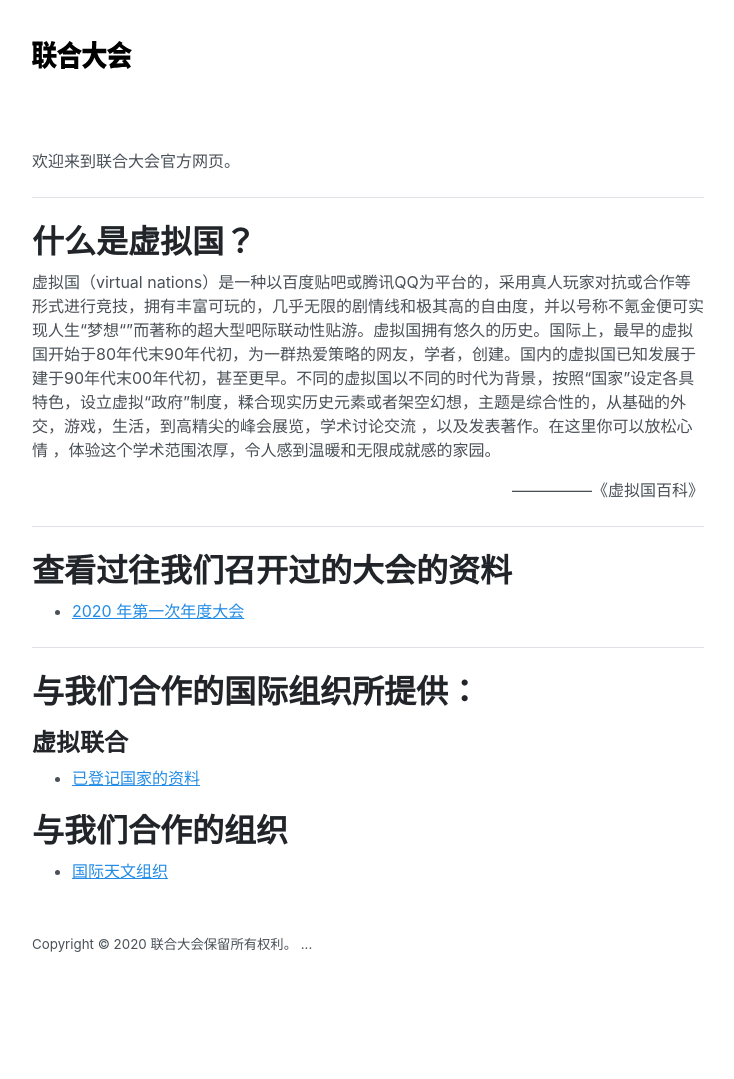
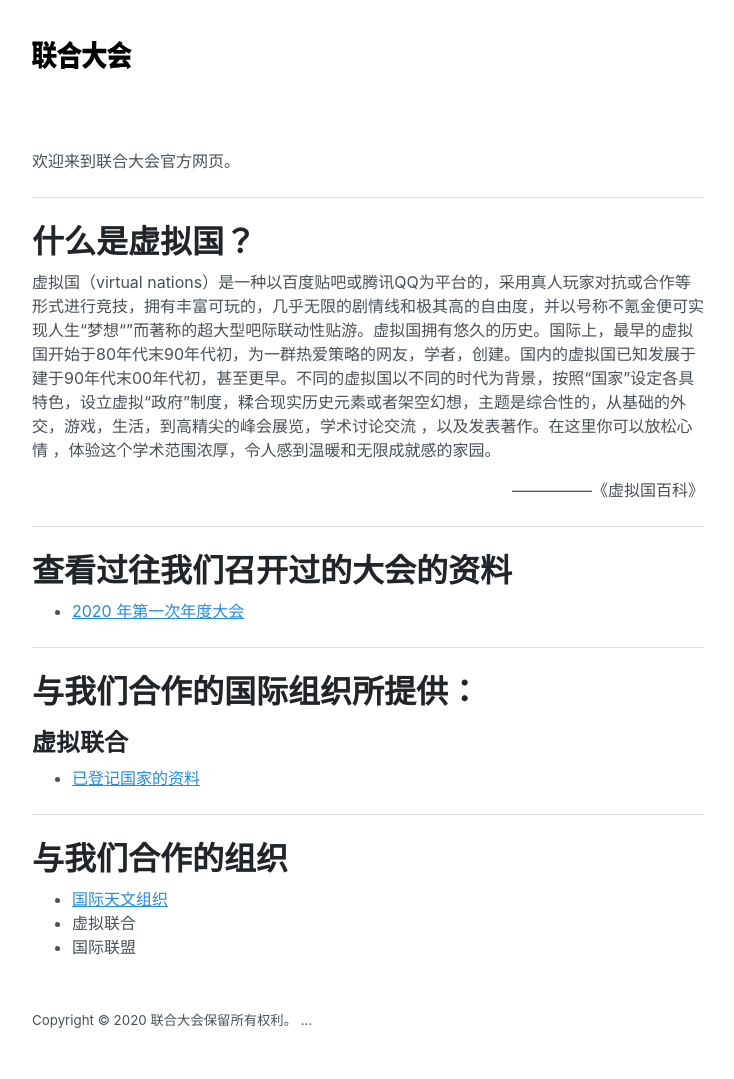
Before and after one commit to vunconf/vunconf.github.io, a Jekyll site: the page built from index.html, in a window 1280 px wide. Shown: the whole page, without its empty margins (272-1006 px from the left). Built offline with Jekyll 4.4.1, drawn with Linux system fonts in a browser that asks for light colours; before the commit the page ends 1003 px from its top, so only the background shows below that.

Commit message:
Update index.html

```diff
--- a/index.html
+++ b/index.html
@@ -20,7 +20,10 @@ title: 主页
   <ul>
     <li><a href="https://docs.qq.com/sheet/DWERMWUpLendLeFJt?tab=BB08J2">已登记国家的资料</a></li>
   </ul>
+<hr>
 <h1>与我们合作的组织</h1>
   <ul>
     <li><a href="/iao">国际天文组织</a></li>
+    <li>虚拟联合</li>
+    <li>国际联盟</li>
   </ul>
```
